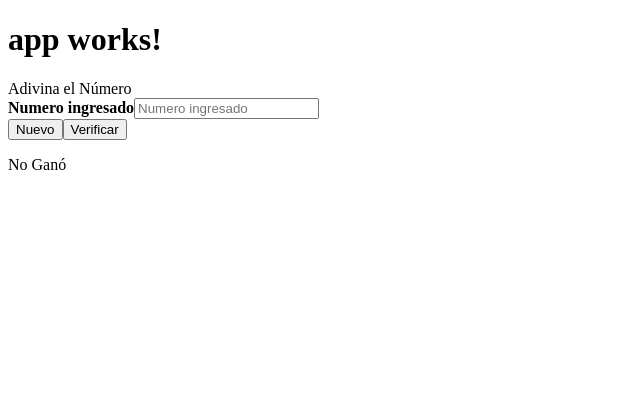
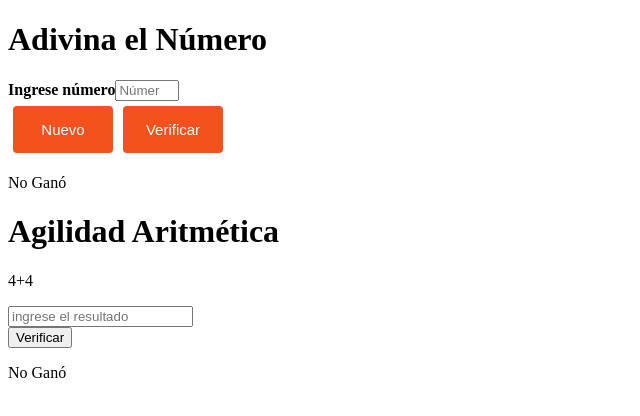
Before and after one commit to camilaiglesiasguerrero/SalaDeJuegos, an Angular app: page / in a window 1280 px wide. Shown: the top 416 px of the page, without its empty margins (0-640 px from the left). Built offline with nearby package versions, Linux system fonts and the light colour scheme.

Commit message:
Juego 2. Agilidad aritmética

```diff
--- /dev/null
+++ b/src/app/Clase/agilidad.ts
@@ -0,0 +1,3 @@
+export class Agilidad {
+
+}
--- a/src/app/app.component.html
+++ b/src/app/app.component.html
@@ -2,3 +2,4 @@
   {{title}}
 </h1>
 <app-adivina-el-numero> </app-adivina-el-numero>
+<app-agilidad-aritmetica></app-agilidad-aritmetica>
--- a/src/app/app.component.ts
+++ b/src/app/app.component.ts
@@ -6,5 +6,5 @@ import { Component } from '@angular/core';
   styleUrls: ['./app.component.css']
 })
 export class AppComponent {
-  title = 'app works!';
+  //title = 'app works!';
 }
--- a/src/app/app.module.ts
+++ b/src/app/app.module.ts
@@ -5,11 +5,13 @@ import { HttpModule } from '@angular/http';
 
 import { AppComponent } from './app.component';
 import { AdivinaElNumeroComponent } from './componentes/adivina-el-numero/adivina-el-numero.component';
+import { AgilidadAritmeticaComponent } from './Componentes/agilidad-aritmetica/agilidad-aritmetica.component';
 
 @NgModule({
   declarations: [
     AppComponent,
     AdivinaElNumeroComponent,
+    AgilidadAritmeticaComponent,
   ],
   imports: [
     BrowserModule,
--- a/src/app/componentes/adivina-el-numero/adivina-el-numero.component.css
+++ b/src/app/componentes/adivina-el-numero/adivina-el-numero.component.css
@@ -0,0 +1,38 @@
+.button {
+  border-radius: 4px;
+  background-color: #f4511e;
+  border: none;
+  color: #FFFFFF;
+  text-align: center;
+  font-size: 15px;
+  padding: 15px;
+  width: 100px;
+  transition: all 0.5s;
+  cursor: pointer;
+  margin: 5px;
+}
+
+.button span {
+  cursor: pointer;
+  display: inline-block;
+  position: relative;
+  transition: 0.5s;
+}
+
+.button span:after {
+  content: '\00bb';
+  position: absolute;
+  opacity: 0;
+  top: 0;
+  right: -20px;
+  transition: 0.5s;
+}
+
+.button:hover span {
+  padding-right: 25px;
+}
+
+.button:hover span:after {
+  opacity: 1;
+  right: 0;
+}
--- a/src/app/componentes/adivina-el-numero/adivina-el-numero.component.html
+++ b/src/app/componentes/adivina-el-numero/adivina-el-numero.component.html
@@ -1,19 +1,15 @@
-  <form>
-    {{miJuego.nombre}}
+
+  <h1>  {{miJuego.nombre}}</h1>
   <div class="container">
-    <label><b>Numero ingresado</b></label>
-    <input type="number" id="num" placeholder="Numero ingresado" name="numeroIngresado" [(ngModel)]="miJuego.numeroIngresado" required>
+    <label><b>Ingrese número</b></label>
+    <input type="number" min = "0" max = "100" id="num" placeholder="Número" name="numeroIngresado" [(ngModel)]="miJuego.numeroIngresado" required>
   </div>
 
     <div class="container">
-    <button (click)="miJuego.GenerarNuevo()">Nuevo</button>
-    <button (click)="miJuego.Verificar()">Verificar</button>
+    <button class="button" (click)="miJuego.GenerarNuevo()">Nuevo</button>
+    <button class="button" (click)="miJuego.Verificar()">Verificar</button>
 
     <p [hidden]="!miJuego.Gano">Ganó</p>
     <p [hidden]="miJuego.Gano">No Ganó</p>
 
   </div>
-
-
-
-</form>
--- a/src/app/componentes/adivina-el-numero/adivina-el-numero.component.ts
+++ b/src/app/componentes/adivina-el-numero/adivina-el-numero.component.ts
@@ -17,5 +17,4 @@ export class AdivinaElNumeroComponent implements OnInit {
   ngOnInit() {
   }
 
-
 }
--- /dev/null
+++ b/src/app/componentes/agilidad-aritmetica/agilidad-aritmetica.component.html
@@ -0,0 +1,15 @@
+
+  <h1>  {{miJuego.nombre}}</h1>
+
+   <div class="container">
+    <p>4+4</p>
+  </div>
+    <input type="number" placeholder="ingrese el resultado">
+    <div class="container">
+
+    <button class="button" (click)="miJuego.Verificar()">Verificar</button>
+
+    <p [hidden]="!miJuego.Gano">Ganó</p>
+    <p [hidden]="miJuego.Gano">No Ganó</p>
+
+  </div>
--- /dev/null
+++ b/src/app/componentes/agilidad-aritmetica/agilidad-aritmetica.component.ts
@@ -0,0 +1,20 @@
+import { Component, OnInit } from '@angular/core';
+import { Juego} from '../../Clase/juego';
+
+
+@Component({
+  selector: 'app-agilidad-aritmetica',
+  templateUrl: './agilidad-aritmetica.component.html',
+  styleUrls: ['./agilidad-aritmetica.component.css']
+})
+export class AgilidadAritmeticaComponent implements OnInit {
+
+  miJuego: Juego;
+  constructor() {
+    this.miJuego = new Juego("Agilidad Aritmética");
+   }
+
+  ngOnInit() {
+  }
+
+}
```
Also changed, not shown: src/app/componentes/agilidad-aritmetica/agilidad-aritmetica.component.css (added), 1 other file (tests, documents, lock files or other folders).
